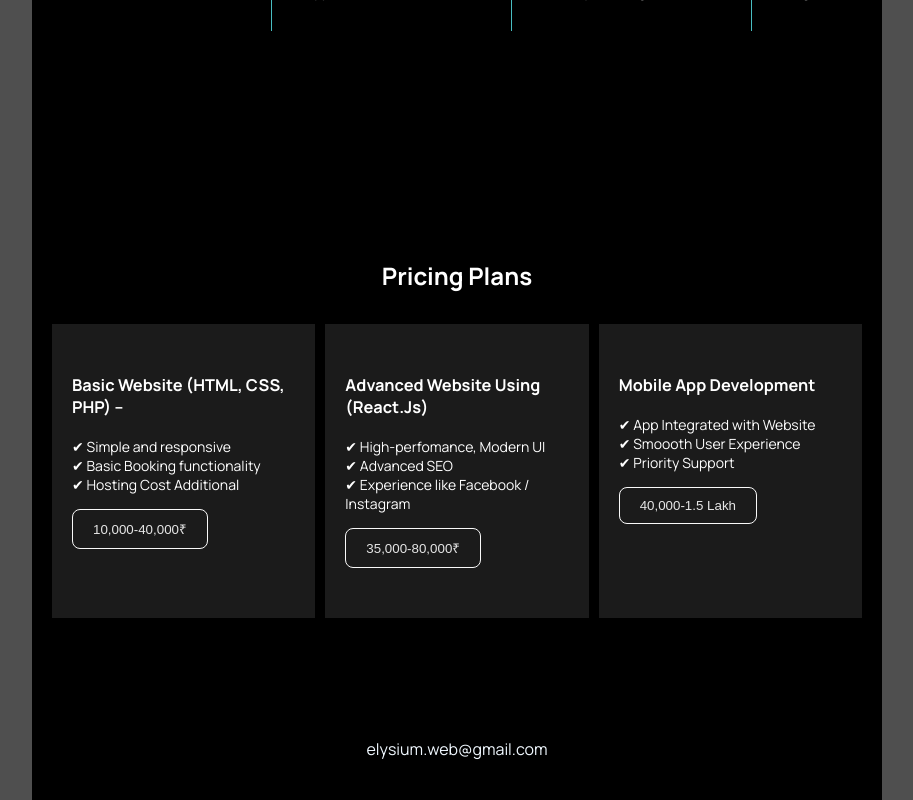
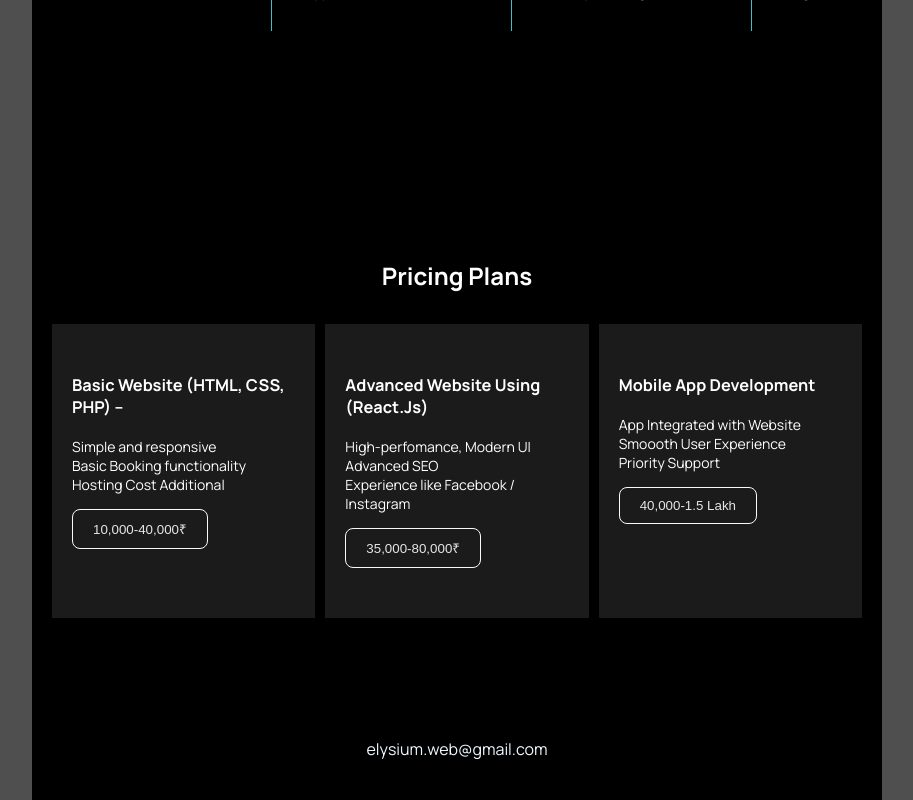
Before and after one commit to iabhaykaran/Elysium-Company, a React (Create React App) app in the folder elysium-app/: page / in a window 1280 px wide. Shown: the part 2481-3281 px from the top of the page, without its empty margins (183-1096 px from the left). Built offline with nearby package versions, Linux system fonts and the light colour scheme.

Commit message:
Update Home.js

```diff
--- a/elysium-app/src/pages/Home.js
+++ b/elysium-app/src/pages/Home.js
@@ -134,7 +134,7 @@ const Homepage = () => {
 
                 <ul>
                   {plan.features.map((feature, i) => (
-                    <li key={i}>✔ {feature}</li>
+                    <li key={i}> {feature}</li>
                   ))}
                 </ul>
                 <motion.button
```
